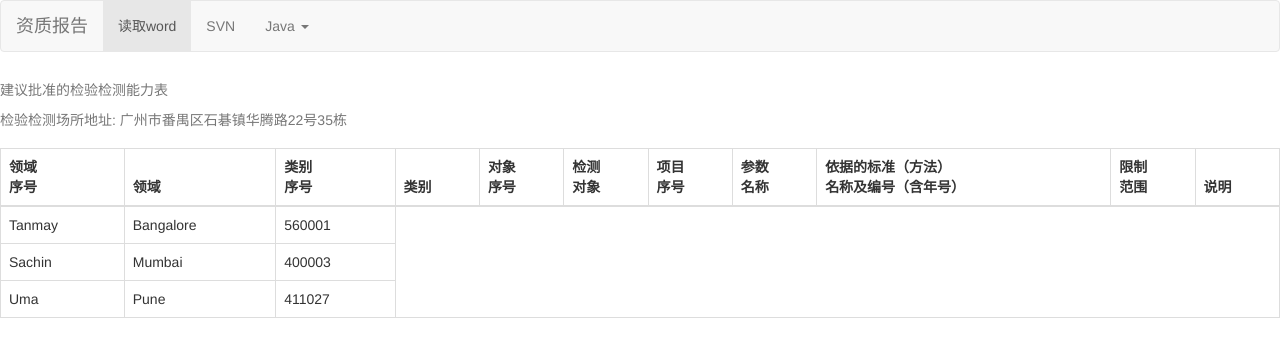
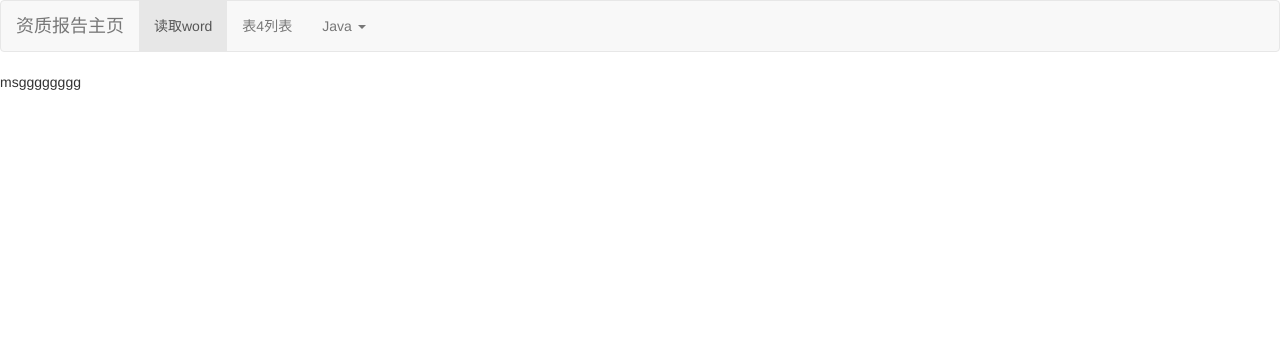
Before and after one commit to cab8816/pythonPRJ, a Django app: page /index/ in a window 1280 px wide. Shown: the top 357 px of the page. Run offline with Django 3.2, Linux system fonts and the light colour scheme; some libraries are stand-ins or nearby versions.

Commit message:
2020-6-24 10:31 增加了biao4的列表输出

```diff
--- a/Myapp/models.py
+++ b/Myapp/models.py
@@ -18,6 +18,6 @@ class Biao4(models.Model):
     xmxh = models.CharField(max_length=20)
     xmmc = models.CharField(max_length=50)
     csmc = models.CharField(max_length=50)
-    yjbz = models.CharField(max_length=100)
+    yjbz = models.CharField(max_length=200)
     xzfw = models.CharField(max_length=100)
-    sm = models.CharField(max_length=50)
+    sm = models.CharField(max_length=200)
--- a/Myapp/views.py
+++ b/Myapp/views.py
@@ -10,4 +10,6 @@ def index(request):
     # return HttpResponse(u"欢迎你谢振乾1")
     context = {}
     context['hello'] = 'hello ddd 2020/06/24 10:05 dddddd777 hello tiskk 谢岸马'
+    context['msg'] = 'msgggggggg'
+
     return render(request, 'test.html', context)
--- a/Xzqapp/urls.py
+++ b/Xzqapp/urls.py
@@ -25,6 +25,7 @@ urlpatterns = [
     path('testdbupd/',testdb.testdbupd),
     path('testdoc/',testdb.testdoc),
     path('readword/',testdb.readword),
+    path('lstbiao4/',testdb.lstbiao4),
 
 
 ]
--- /dev/null
+++ b/templates/base.html
@@ -0,0 +1,44 @@
+<!DOCTYPE html>
+<html lang="en">
+<head>
+    <meta charset="UTF-8">
+    <title>资质评审报告管理</title>
+    <link rel="stylesheet" href="https://cdn.staticfile.org/twitter-bootstrap/3.3.7/css/bootstrap.min.css">
+	<script src="https://cdn.staticfile.org/jquery/2.1.1/jquery.min.js"></script>
+	<script src="https://cdn.staticfile.org/twitter-bootstrap/3.3.7/js/bootstrap.min.js"></script>
+</head>
+<body>
+
+<nav class="navbar navbar-default" role="navigation">
+	<div class="container-fluid">
+	<div class="navbar-header">
+		<a class="navbar-brand" href="http://127.0.0.1:8000/index/">资质报告主页</a>
+	</div>
+	<div>
+		<ul class="nav navbar-nav">
+			<li class="active"><a href="http://127.0.0.1:8000/readword/">读取word</a></li>
+			<li><a href="http://127.0.0.1:8000/lstbiao4/">表4列表</a></li>
+			<li class="dropdown">
+				<a href="#" class="dropdown-toggle" data-toggle="dropdown">
+					Java
+					<b class="caret"></b>
+				</a>
+				<ul class="dropdown-menu">
+					<li><a href="#">打电话</a></li>
+					<li><a href="#">EJB</a></li>
+					<li><a href="#">Jasper Report</a></li>
+					<li class="divider"></li>
+					<li><a href="#">分离的链接</a></li>
+					<li class="divider"></li>
+					<li><a href="#">{{ hello }}</a></li>
+				</ul>
+			</li>
+		</ul>
+	</div>
+	</div>
+</nav>
+{% block mainbody %}
+{% endblock %}
+
+</body>
+</html>
--- a/templates/test.html
+++ b/templates/test.html
@@ -1,83 +1,5 @@
-<!DOCTYPE html>
-<html lang="en">
-<head>
-    <meta charset="UTF-8">
-    <title>资质评审报告管理</title>
-    <link rel="stylesheet" href="https://cdn.staticfile.org/twitter-bootstrap/3.3.7/css/bootstrap.min.css">
-	<script src="https://cdn.staticfile.org/jquery/2.1.1/jquery.min.js"></script>
-	<script src="https://cdn.staticfile.org/twitter-bootstrap/3.3.7/js/bootstrap.min.js"></script>
-</head>
-<body>
 
-<nav class="navbar navbar-default" role="navigation">
-	<div class="container-fluid">
-	<div class="navbar-header">
-		<a class="navbar-brand" href="#">资质报告</a>
-	</div>
-	<div>
-		<ul class="nav navbar-nav">
-			<li class="active"><a href="http://127.0.0.1:8000/readword/">读取word</a></li>
-			<li><a href="#">SVN</a></li>
-			<li class="dropdown">
-				<a href="#" class="dropdown-toggle" data-toggle="dropdown">
-					Java
-					<b class="caret"></b>
-				</a>
-				<ul class="dropdown-menu">
-					<li><a href="#">打电话</a></li>
-					<li><a href="#">EJB</a></li>
-					<li><a href="#">Jasper Report</a></li>
-					<li class="divider"></li>
-					<li><a href="#">分离的链接</a></li>
-					<li class="divider"></li>
-					<li><a href="#">{{ hello }}</a></li>
-				</ul>
-			</li>
-		</ul>
-	</div>
-	</div>
-</nav>
-
-
-<table class="table table-bordered">
-	<caption>
-        <p>建议批准的检验检测能力表</p>
-        <p>检验检测场所地址: 广州市番禺区石碁镇华腾路22号35栋</p>
-
-    </caption>
-	<thead>
-		<tr>
-			<th>领域<br>序号</th>
-			<th>领域</th>
-			<th>类别<br>序号</th>
-			<th>类别</th>
-			<th>对象<br>序号</th>
-			<th>检测<br>对象</th>
-			<th>项目<br>序号</th>
-			<th>参数<br>名称</th>
-			<th>依据的标准（方法）<br>名称及编号（含年号）</th>
-			<th>限制<br>范围</th>
-			<th>说明</th>
-		</tr>
-	</thead>
-	<tbody>
-		<tr>
-			<td>Tanmay</td>
-			<td>Bangalore</td>
-			<td>560001</td>
-		</tr>
-		<tr>
-			<td>Sachin</td>
-			<td>Mumbai</td>
-			<td>400003</td>
-		</tr>
-		<tr>
-			<td>Uma</td>
-			<td>Pune</td>
-			<td>411027</td>
-		</tr>
-	</tbody>
-</table>
-
-</body>
-</html>
+{% extends "base.html" %}
+{% block mainbody %}
+{{ msg }}
+{% endblock mainbody %}
```
Also changed, not shown: Myapp/testdb.py (+23 -14 lines), templates/biao4.html (added, +46 -0 lines), Myapp/migrations/0002_auto_20200703_1003.py (added), Myapp/migrations/0003_auto_20200703_1006.py (added).
